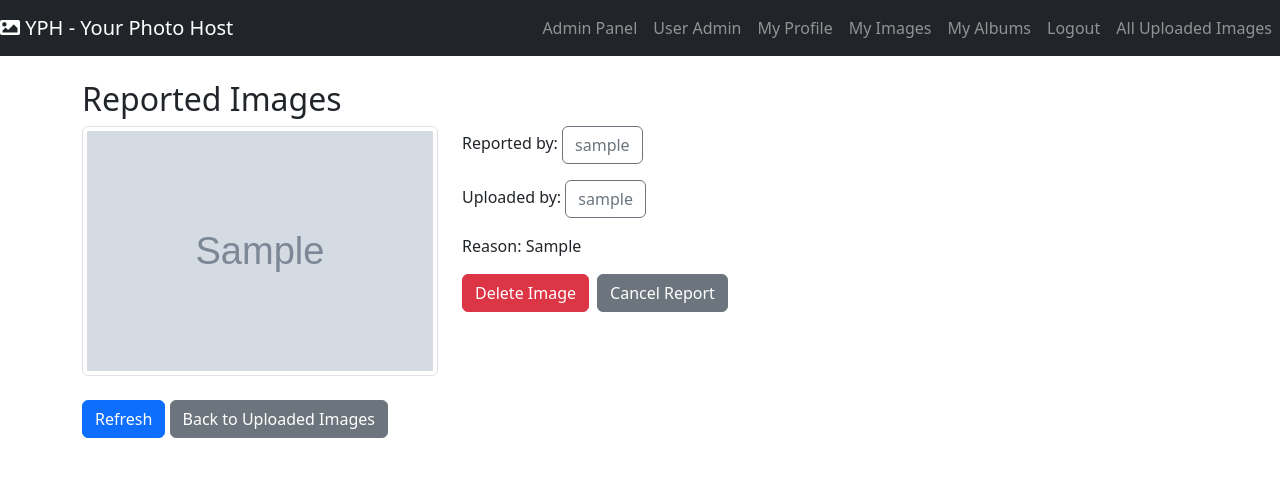
After one commit to MurtadaAhmed/YPH-YourPhotoHost, a Django app: page /reported/ in a window 1280 px wide. The commit adds this page. Shown: the top 477 px of the page. Run offline with Django 4.2, Linux system fonts and the light colour scheme; a user stored in the database is signed in; tables that the repository leaves empty hold one stand-in row (values such as "Sample post"); grey boxes marked "Sample" are stand-in pictures; some libraries are stand-ins or nearby versions.

Commit message:
added report functionality

```diff
--- a/murtidjango/fotodb/models.py
+++ b/murtidjango/fotodb/models.py
@@ -65,3 +65,10 @@ class Favorite(models.Model):
     user = models.ForeignKey(User, on_delete=models.CASCADE)
     image = models.ForeignKey(Image, on_delete=models.CASCADE)
     created_at = models.DateTimeField(auto_now_add=True)
+
+
+class Report(models.Model):
+    reporter = models.ForeignKey(User, on_delete=models.CASCADE)
+    image = models.ForeignKey(Image, on_delete=models.CASCADE)
+    reason = models.TextField()
+    reported_at = models.DateTimeField(auto_now_add=True)
--- a/murtidjango/fotodb/urls.py
+++ b/murtidjango/fotodb/urls.py
@@ -7,7 +7,7 @@ from django.contrib.auth.views import LogoutView as UserLogoutView
 from .views import HomeView, RecentUploadedView, UserLoginView, UserRegistrationView, AlbumListView, AlbumCreateView, \
     AlbumImageView, ImageDetailView, AlbumDeleteView, ImageDeleteView, ProfileDetailsView, EditProfileView, \
     MyPhotosView, ImageEditView, UserListViewAdmin, UserDetailViewAdmin, UserDeleteViewAdmin, UserImageViewAdmin, \
-    UserAlbumViewAdmin, UserAlbumImageViewAdmin, TempMainView, MyFavoriteView
+    UserAlbumViewAdmin, UserAlbumImageViewAdmin, TempMainView, MyFavoriteView, ReportImageView, ReportedImagesView
 
 urlpatterns = [
     path('', TempMainView.as_view(), name='main_page'),
@@ -27,6 +27,7 @@ urlpatterns = [
     path('images/', MyPhotosView.as_view(), name='my_images'),
     path('image/<int:pk>/edit/', ImageEditView.as_view(), name='image_edit'),
     path('my_favorites/', MyFavoriteView.as_view(), name='my_favorites'),
+    path('image/<int:pk>/report', ReportImageView.as_view(), name='report_image'),
     # superusers/moderators urls:
     path('users', UserListViewAdmin.as_view(), name='users_list'),
     path('users/<int:pk>/', UserDetailViewAdmin.as_view(), name='user_detail'),
@@ -34,5 +35,8 @@ urlpatterns = [
     path('users/<int:pk>/albums/', UserAlbumViewAdmin.as_view(), name='user_albums'),
     path('users/<int:pk>/delete/', UserDeleteViewAdmin.as_view(), name='user_delete'),
     path('users/<int:pk>/albums/<int:album_pk>/images/', UserAlbumImageViewAdmin.as_view(), name='admin_album_images'),
+    path('reported/', ReportedImagesView.as_view(), name='reported_images'),
+    path('reported/<int:pk>/delete/', ReportedImagesView.as_view(), name='delete_report'),
+    path('reported/<int:pk>/cancel/', ReportedImagesView.as_view(), name='cancel_report'),
 
 ] + static(settings.MEDIA_URL, document_root=settings.MEDIA_ROOT)
--- a/murtidjango/fotodb/views.py
+++ b/murtidjango/fotodb/views.py
@@ -6,18 +6,19 @@ from django.core.paginator import Paginator
 from django.db import transaction
 from django.db.models import Q
 from django.http import HttpResponseRedirect
-from django.shortcuts import get_object_or_404
+from django.shortcuts import get_object_or_404, redirect
 from django.utils.text import slugify
 from django.views.generic import TemplateView, CreateView, ListView, DetailView, DeleteView, UpdateView
 from django.contrib.auth.mixins import LoginRequiredMixin, UserPassesTestMixin
 from django.contrib.auth.views import LoginView
 from django.contrib.auth.models import User
 from django.urls import reverse_lazy, reverse
+from django.contrib import messages
 
 # Custom:
-from .models import Image, Album, Comment, Like, Favorite
+from .models import Image, Album, Comment, Like, Favorite, Report
 from .forms import ImageForm, UserRegistrationForm, UserLoginForm, AlbumForm, UserSearchForm, UserDeleteForm, \
-    ImageEditForm, CommentForm
+    ImageEditForm, CommentForm, ReportForm
 
 
 def moderators_check(user):
@@ -32,8 +33,6 @@ def moderators_check(user):
 class TempMainView(TemplateView):
     # website home page view
     template_name = 'home.html'
-
-
 
 
 class HomeView(CreateView):
@@ -421,6 +420,7 @@ class UserListViewAdmin(LoginRequiredMixin, UserPassesTestMixin, ListView):
     def get_context_data(self, **kwargs):
         context = super().get_context_data(**kwargs)
         context['form'] = UserSearchForm(self.request.GET)
+        context['reports_count'] = Report.objects.all().count()
         return context
 
 
@@ -464,6 +464,7 @@ class UserImageViewAdmin(LoginRequiredMixin, UserPassesTestMixin, ListView):
         page_obj = paginator.get_page(page_number)
         context['images'] = page_obj
         return context
+
 
 class UserAlbumViewAdmin(LoginRequiredMixin, UserPassesTestMixin, ListView):
     """
@@ -551,3 +552,46 @@ class MyFavoriteView(LoginRequiredMixin, ListView):
         context['categories'] = [category for category in categories if category]
         context['selected_category'] = self.request.GET.get('category')
         return context
+
+
+class ReportImageView(LoginRequiredMixin, CreateView):
+    template_name = "report_image.html"
+    form_class = ReportForm
+
+    def get_context_data(self, **kwargs):
+        context = super().get_context_data(**kwargs)
+        context['image'] = get_object_or_404(Image, pk=self.kwargs['pk'])
+        return context
+
+    def form_valid(self, form):
+        image = get_object_or_404(Image, pk=self.kwargs['pk'])
+        existing_report = Report.objects.filter(image=image).exists()
+        if not existing_report:
+            report = form.save(commit=False)
+            report.image = image
+            report.reporter = self.request.user
+            report.save()
+        return redirect('recent')
+
+
+class ReportedImagesView(LoginRequiredMixin, UserPassesTestMixin, ListView):
+    template_name = 'reported_images.html'
+    model = Report
+    context_object_name = 'reports'
+
+    def test_func(self):
+        return self.request.user.is_superuser or moderators_check(self.request.user)
+
+    def post(self, request, pk):
+        report = get_object_or_404(Report, pk=pk)
+
+        if 'delete' in request.POST:
+
+            report.image.delete()
+            report.delete()
+        elif 'cancel' in request.POST:
+
+            report.delete()
+
+
+        return redirect('reported_images')
--- /dev/null
+++ b/murtidjango/templates/reported_images.html
@@ -0,0 +1,58 @@
+{% extends 'base.html' %}
+
+{% block title %}YPH - Reported Images{% endblock %}
+
+{% block content %}
+<style>
+  .thumbnail-wrapper {
+    height: 250px;
+    overflow: hidden;
+  }
+
+  .thumbnail-wrapper img {
+    width: 100%;
+    height: 100%;
+    object-fit: cover;
+  }
+
+  .title-wrapper {
+    text-align: center;
+  }
+</style>
+
+<h2>Reported Images</h2>
+
+{% for report in reports %}
+<div class="row mb-4">
+  <div class="col-md-4">
+    <div class="thumbnail-wrapper">
+      <a href="{% url 'image_details' report.image.pk %}"><img src="{{ report.image.image.url }}" alt="{{ report.image.title }}" title="{{ report.image.title }}" class="img-thumbnail"></a>
+    </div>
+  </div>
+  <div class="col-md-8">
+    <p>Reported by: <a href="{% url 'user_detail' report.reporter.pk %}" class="btn btn-outline-secondary" type="button">{{ report.reporter.username }}</a></p>
+    <p>Uploaded by:
+      {% if report.image.user %}
+      <a href="{% url 'user_detail' report.image.user.id %}" class="btn btn-outline-secondary" type="button">{{ report.image.user.username }}</a>
+      {% else %}
+      Guest
+      {% endif %}
+    </p>
+    <p>Reason: {{ report.reason }}</p>
+    <div class="d-flex">
+      <form method="POST" action="{% url 'delete_report' report.pk %}">
+        {% csrf_token %}
+        <button type="submit" name="delete" class="btn btn-danger mr-2">Delete Image</button>
+      </form>
+      <form method="POST" action="{% url 'cancel_report' report.pk %}">
+        {% csrf_token %}
+        <button type="submit" name="cancel" class="btn btn-secondary">Cancel Report</button>
+      </form>
+    </div>
+  </div>
+</div>
+{% endfor %}
+
+<a href="{% url 'reported_images' %}" class="btn btn-primary">Refresh</a>
+<a href="{% url 'recent' %}" class="btn btn-secondary">Back to Uploaded Images</a>
+{% endblock %}
```
Also changed, not shown: murtidjango/fotodb/forms.py (+7 -1 lines), murtidjango/templates/image_detail.html (+5 -2 lines), murtidjango/templates/report_image.html (added, +20 -0 lines), murtidjango/templates/user_list.html (+12 -1 lines).
